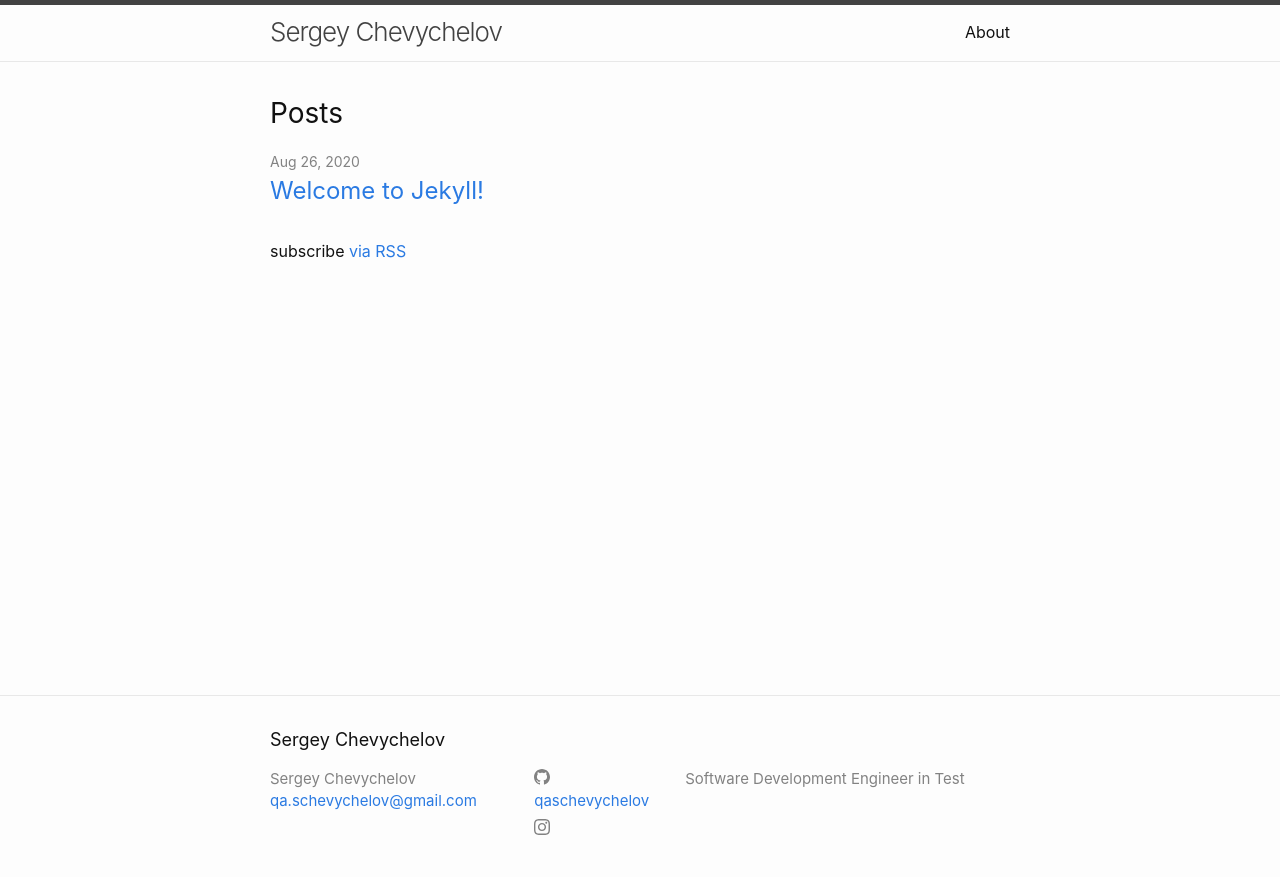
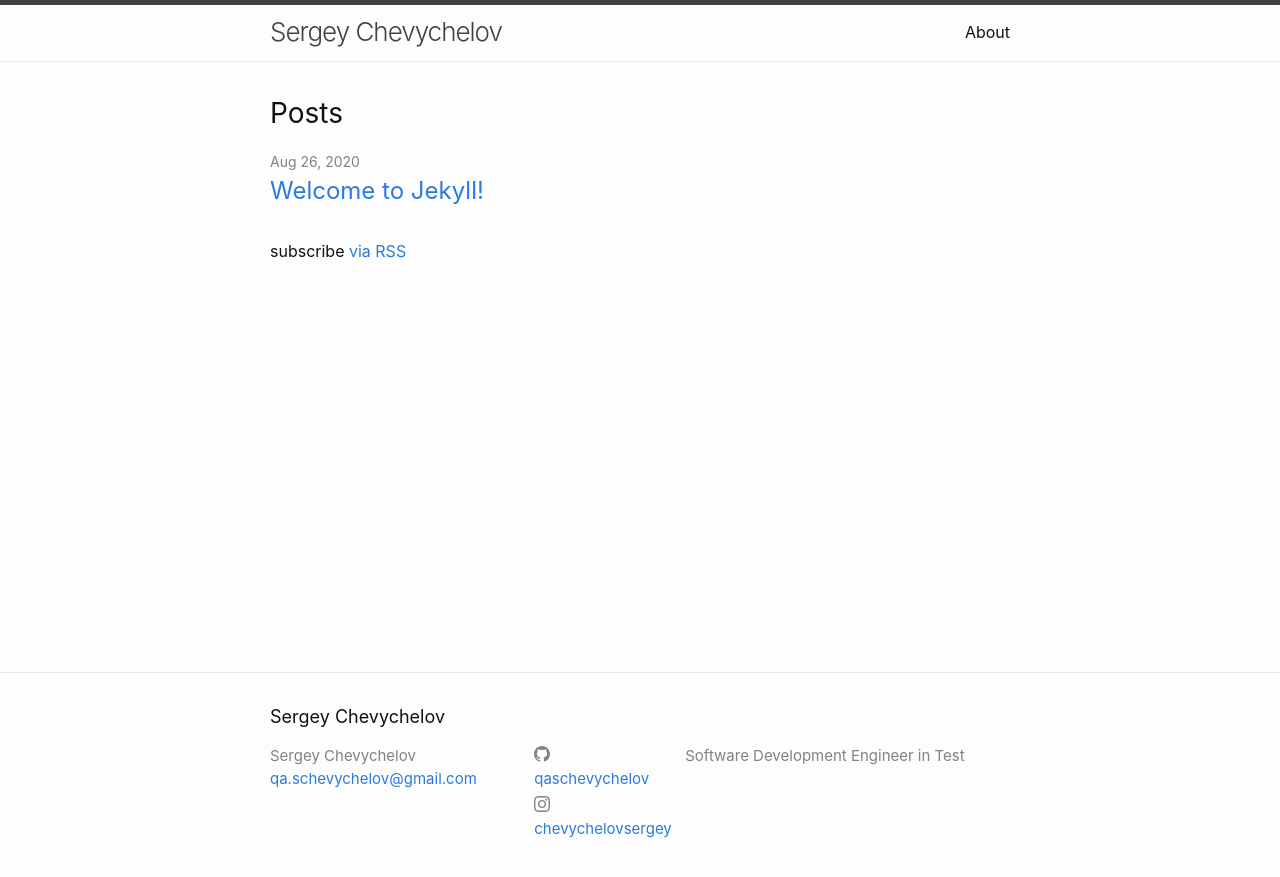
Before and after one commit to qaschevychelov/qaschevychelov.github.io, a Jekyll site: the page built from index.markdown, in a window 1280 px wide. Shown: the top 877 px of the page. Built offline with Jekyll 4.4.1, drawn with Linux system fonts in a browser that asks for light colours.

Commit message:
inst added

```diff
--- a/_config.yml
+++ b/_config.yml
@@ -5,6 +5,7 @@ description: >-
 baseurl: "" # the subpath of your site, e.g. /blog
 url: "" # the base hostname & protocol for your site, e.g. http://example.com
 github_username:  qaschevychelov
+instagram_username:  chevychelovsergey
 
 # Build settings
 plugins:
--- a/_includes/social.html
+++ b/_includes/social.html
@@ -1,6 +1,6 @@
 <ul class="social-media-list">
   {%- if site.github_username -%}<li><a href="https://github.com/{{ site.github_username| cgi_escape | escape }}"><svg class="svg-icon"><use xlink:href="{{ '/assets/minima-social-icons.svg#github' | relative_url }}"></use></svg> <span class="username">{{ site.github_username| escape }}</span></a></li>{%- endif -%}
-  <li><a href="https://instagram.com/chevychelovsergey"><svg class="svg-icon"><use xlink:href="{{ '/assets/minima-social-icons.svg#instagram' | relative_url }}"></use></svg> <span class="username">{{ site.instagram_username| escape }}</span></a></li>
+  {%- if site.instagram_username -%}<li><a href="https://instagram.com/{{ site.instagram_username| cgi_escape | escape }}"><svg class="svg-icon"><use xlink:href="{{ '/assets/minima-social-icons.svg#instagram' | relative_url }}"></use></svg> <span class="username">{{ site.instagram_username| escape }}</span></a></li>{%- endif -%}
   {%- if site.linkedin_username -%}<li><a href="https://www.linkedin.com/in/{{ site.linkedin_username| cgi_escape | escape }}"><svg class="svg-icon"><use xlink:href="{{ '/assets/minima-social-icons.svg#linkedin' | relative_url }}"></use></svg> <span class="username">{{ site.linkedin_username| escape }}</span></a></li>{%- endif -%}
   {%- if site.pinterest_username -%}<li><a href="https://www.pinterest.com/{{ site.pinterest_username| cgi_escape | escape }}"><svg class="svg-icon"><use xlink:href="{{ '/assets/minima-social-icons.svg#pinterest' | relative_url }}"></use></svg> <span class="username">{{ site.pinterest_username| escape }}</span></a></li>{%- endif -%}
   {%- for mst in site.mastodon -%}{%- if mst.username and mst.instance -%}<li><a href="https://{{ mst.instance| cgi_escape | escape}}/@{{mst.username}}"><svg class="svg-icon"><use xlink:href="{{ '/assets/minima-social-icons.svg#mastodon' | relative_url }}"></use></svg> <span class="username">{{ mst.username|escape }}</span></a></li>{%- endif -%}{%- endfor -%}
```
